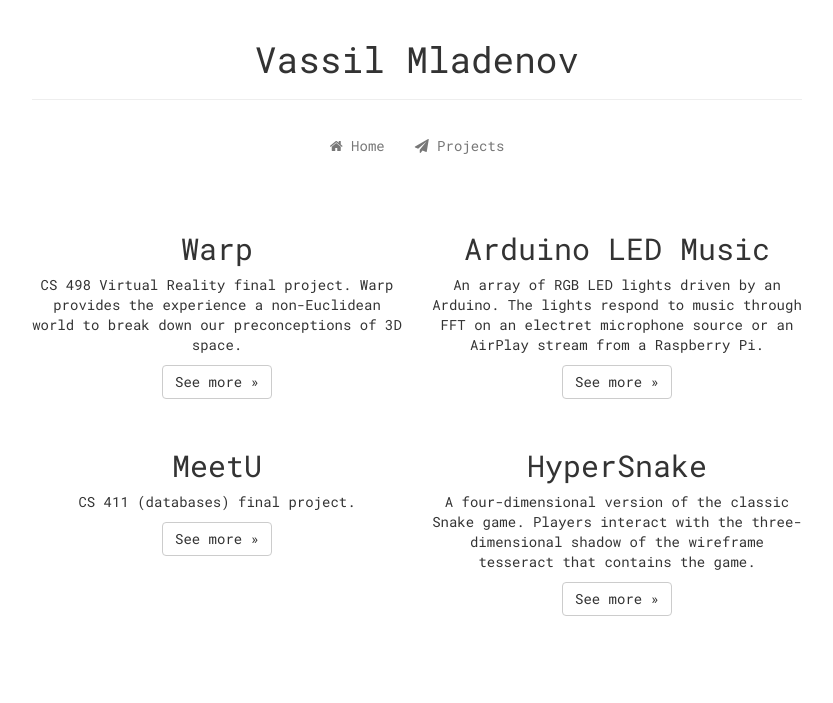
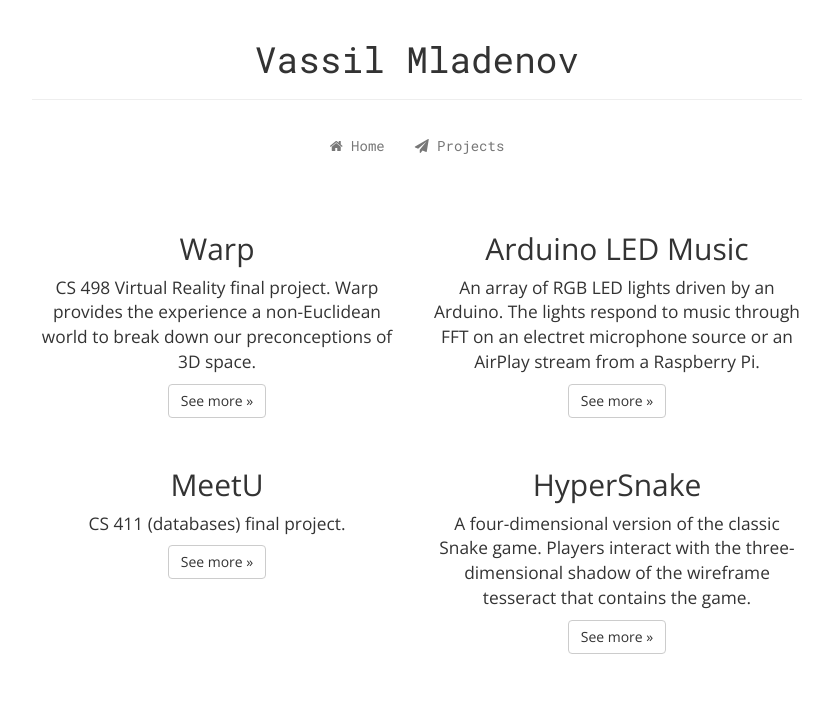
Before and after one commit to vassilmladenov/website, a website: page public/index.html at #!/projects in a window 1280 px wide. Shown: the top 703 px of the page, without its empty margins (223-1056 px from the left). Drawn offline with nearby package versions, Linux system fonts and the light colour scheme; some packages are replaced by stand-ins of ours.

Commit message:
roboto mono is bad for long-form reading

```diff
--- a/public/css/site.css
+++ b/public/css/site.css
@@ -65,6 +65,11 @@ body {
   background-color: #f5f5f5;
 }
 
+.details-text {
+  font-family: 'Open Sans';
+  font-size: 13pt;
+}
+
 .details-text > img, div {
   margin-bottom: 15px;
 }
--- a/public/index.html
+++ b/public/index.html
@@ -5,6 +5,7 @@
     <link rel="stylesheet" href="https://maxcdn.bootstrapcdn.com/bootstrap/3.3.6/css/bootstrap.min.css" />
     <link rel="stylesheet" href="https://maxcdn.bootstrapcdn.com/font-awesome/4.5.0/css/font-awesome.min.css" />
     <link href='https://fonts.googleapis.com/css?family=Roboto+Mono' rel='stylesheet' type='text/css'>
+    <link href='https://fonts.googleapis.com/css?family=Open+Sans' rel='stylesheet' type='text/css'>
     <link rel="stylesheet" href="css/site.css" />
     <!-- load angular and angular route via CDN -->
     <script src="https://ajax.googleapis.com/ajax/libs/angularjs/1.2.25/angular.min.js"></script>
--- a/public/views/projects.html
+++ b/public/views/projects.html
@@ -1,4 +1,4 @@
-<div ng-repeat="(row, projectRow) in projects" class="row">
+<div ng-repeat="(row, projectRow) in projects" class="details-text row">
     <div ng-repeat="(col, project) in projectRow" class="col-sm-6 text-center">
         <h2>{{ project.title }}</h2>
         <p>{{ project.abstract }}</p>
```
Also changed, not shown: public/views/details.html (+2 -2 lines), public/views/home.html (+1 -1 lines).
